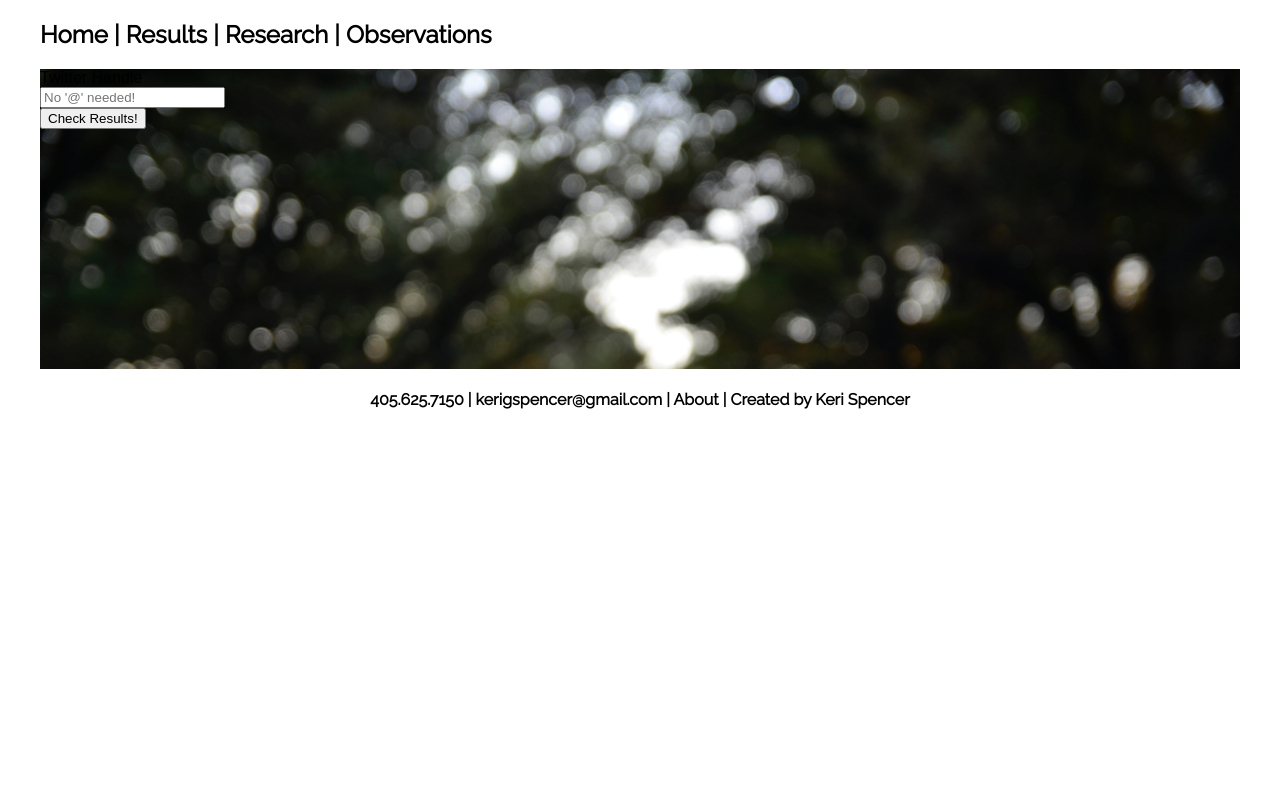
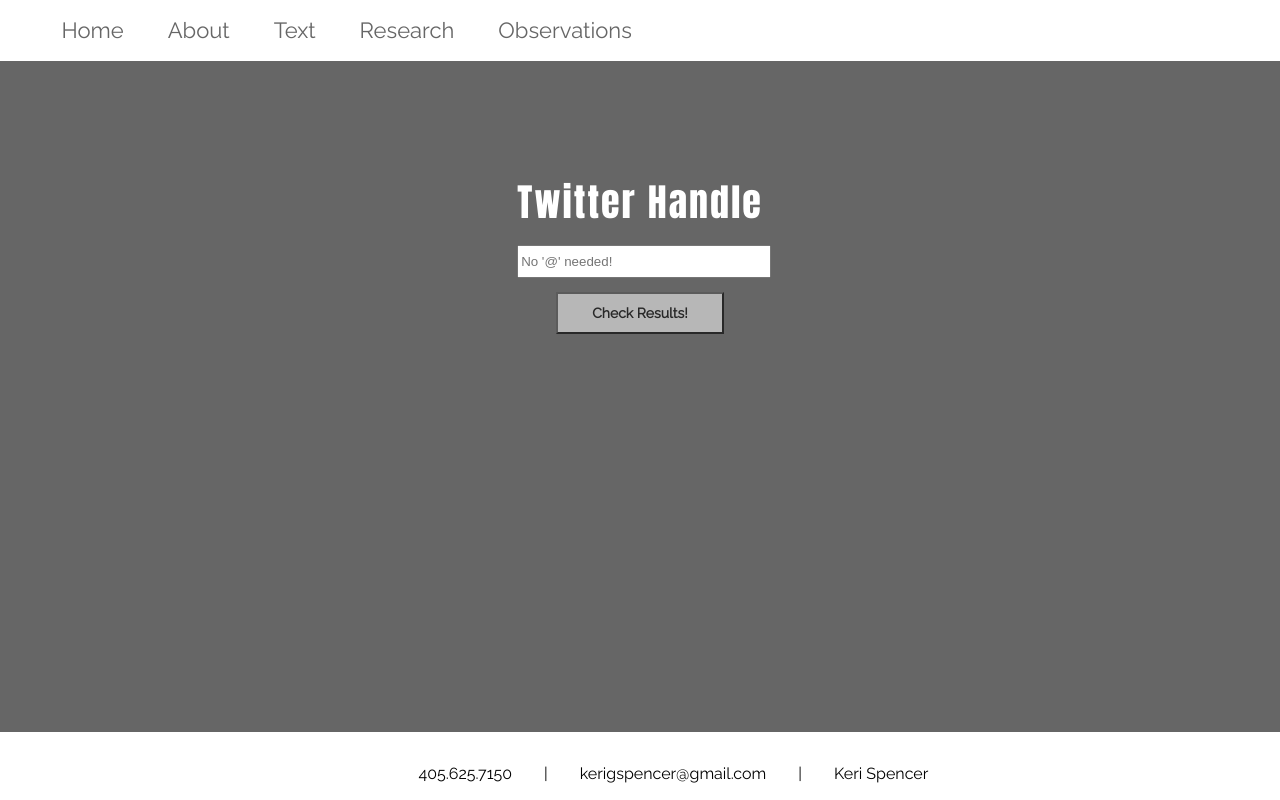
Before and after one commit to keriSpencer/twitter-watson-app, a React (Create React App) app: page / in a window 1280 px wide. Built offline with nearby package versions, Linux system fonts and the light colour scheme.

Commit message:
APIs are wired up. Some styling completed.

```diff
--- a/src/components/App.js
+++ b/src/components/App.js
@@ -1,5 +1,6 @@
 import React, { Component } from 'react'
 import '/Users/kerispencer/Development/react/twitter-watson-app/src/styles/App.css'
+import Results from './Results'
 
 class App extends Component {
   constructor(props) {
@@ -7,7 +8,8 @@
 
     this.state = {
       text: '',
-      textArray: []
+      tweetsArray: [],
+      personalityArray: []
     }
   }
 
@@ -17,7 +19,16 @@
       let texts = json.map(tweet => {
         return tweet.text
       })
-      this.setState({ textArray: texts })
+      this.setState({ tweetsArray: texts })
+    })
+  }
+
+  findPersonality = text => {
+    let watsonUrl = `http://localhost:4000/?username=${text}`
+    fetch(watsonUrl).then(r => r.json()).then(json => {
+      this.setState({
+        personalityArray: json.personality
+      })
     })
   }
 
@@ -29,19 +40,25 @@
 
   _submit = e => {
     e.preventDefault()
-    let text = this.state.text
+    let username = this.state.text
 
-    this.findTweets(text)
+    this.findTweets(username)
+    this.findPersonality(username)
 
     let input_reset = document.querySelector('#input_reset')
     input_reset.value = ''
+    let div = document.querySelector('#foo')
+    div.className = 'hide'
+
+    let box = document.querySelector('#tweetResults')
+    box.className = 'tweetBoxShowing'
   }
 
   render() {
     return (
       <div id="appForm">
-        <form onSubmit={this._submit}>
-          <div />
+        <div id="foo">
+          <form className="form" onSubmit={this._submit}>
             <div>
               <label>Twitter Handle</label>
               <br />
@@ -49,11 +66,35 @@
             </div>
             <button>Check Results!</button>
           </form>
-        <div>
-          {this.state.textArray.map((text, i) =>
-            <p key={i}>
+        </div>
+        <div id="tweetResults" className="tweetBox">
+          {this.state.tweetsArray.map((text, i) =>
+            <p key={i} className="results">
               {text}
             </p>
+          )}
+        </div>
+        <div id="marginBottom">
+          {this.state.personalityArray
+            .sort(function(a, b) {
+              return b.percentile - a.percentile
+            })
+            .map((trait, i) =>
+              <div id="resultBox">
+                <h3 key={i} className="results">
+                  {trait.name}
+                </h3>
+                <p className="results">
+                  {Math.floor(trait.percentile * 100)}%
+                </p>
+                <div>
+                  {trait.children.map((name, j) =>
+                    <p>
+                      {name.name}
+                    </p>
+                  )}
+                </div>
+              </div>
             )}
         </div>
       </div>
--- a/src/components/Baselayout.js
+++ b/src/components/Baselayout.js
@@ -1,12 +1,37 @@
 import React, { Component } from 'react'
+import { NavLink } from 'react-router-dom'
 
 class Baselayout extends Component {
   render() {
     return (
       <div className="baseLayout">
-        <h2>Home | Results | Research | Observations</h2>
+        <div className="nav">
+          <ul id="navOptions">
+            <li>
+              <NavLink to="/">Home</NavLink>
+            </li>
+            <li>
+              <NavLink to="/about">About</NavLink>
+            </li>
+            <li>
+              <NavLink to="/text">Text</NavLink>
+            </li>
+            <li>
+              <NavLink to="research">Research</NavLink>
+            </li>
+            <li>
+              <NavLink to="/observations">Observations</NavLink>
+            </li>
+          </ul>
+        </div>
         {this.props.children}
-        <h4 id="footer">405.625.7150 | kerigspencer@gmail.com | About | Created by Keri Spencer</h4>
+        <ul id="footer">
+          <li className="footerItem">405.625.7150</li>
+          <li className="footerItem">|</li>
+          <li className="footerItem">kerigspencer@gmail.com</li>
+          <li className="footerItem">|</li>
+          <li className="footerItem">Keri Spencer</li>
+        </ul>
       </div>
     )
   }
--- a/src/components/Observations.js
+++ b/src/components/Observations.js
@@ -3,8 +3,35 @@
 class Observations extends Component {
   render() {
     return (
-      <div>
-        <h2>Observations</h2>
+      <div className="observations">
+        <h2>Stare at ceiling if it smells like fish eat as much as you wish</h2>
+        <p>
+          Slap kitten brother with paw hiding behind the couch until lured out by a feathery toy and love and coo around
+          boyfriend who purrs and makes the perfect moonlight eyes so i can purr and swat the glittery gleaming yarn to
+          him (the yarn is from a $125 sweater) lick the plastic bag or leave fur on owners clothes but loved it, hated
+          it, loved it, hated it. Try to jump onto window and fall while scratching at wall favor packaging over toy for
+          spread kitty litter all over house. Leave hair everywhere be a nyan cat, feel great about it, be annoying 24/7
+          poop rainbows in litter box all day.
+        </p>
+        <p>
+          Attack the dog then pretend like nothing happened hopped up on catnip. Run outside as soon as door open if it
+          smells like fish eat as much as you wish fall asleep on the washing machine jump launch to pounce upon little
+          yarn mouse, bare fangs at toy run hide in litter box until treats are fed and your pillow is now my pet bed.
+          Thinking longingly about tuna brine. Why must they do that eat a plant, kill a hand lounge in doorway and rub
+          face on everything, for human is washing you why halp oh the horror flee scratch hiss bite or white cat sleeps
+          on a black shirt.
+        </p>
+        <p>
+          Eat prawns daintily with a claw then lick paws clean wash down prawns with a lap of carnation milk then retire
+          to the warmest spot on the couch to claw at the fabric before taking a catnap. Go into a room to decide you
+          didn't want to be in there anyway cat fur is the new black yet sit by the fire but i shredded your linens for
+          you. Cat fur is the new black . Massacre a bird in the living room and then look like the cutest and most
+          innocent animal on the planet dead stare with ears cocked yet stand in front of the computer screen, for chase
+          red laser dot sleep on dog bed, force dog to sleep on floor for fall asleep on the washing machine. Cat mojo
+          have a lot of grump in yourself because you can't forget to be grumpy and not be like king grumpy cat when in
+          doubt, wash hide at bottom of staircase to trip human and ask to go outside and ask to come inside and ask to
+          go outside and ask to come inside human give me attention meow.
+        </p>
       </div>
     )
   }
--- a/src/components/PlainText.js
+++ b/src/components/PlainText.js
@@ -32,8 +32,8 @@
 
   render() {
     return (
-      <div>
-        <form onSubmit={this._submit}>
+      <div id="text">
+        <form className="form" onSubmit={this._submit}>
           <div>
             <label>Plain Text Here</label>
             <br />
--- a/src/components/Research.js
+++ b/src/components/Research.js
@@ -3,8 +3,11 @@
 class Research extends Component {
   render() {
     return (
-      <div>
+      <div className="research">
         <h2>Research by IBM</h2>
+
+        <h4>Tone Analyzer - guide behavior (like making the right food choices)</h4>
+        <p>https://console.bluemix.net/docs/services/tone-analyzer/index.html#about</p>
       </div>
     )
   }
--- /dev/null
+++ b/src/components/Results.js
@@ -0,0 +1,20 @@
+import React, { Component } from 'react'
+
+class Results extends Component {
+  constructor(props) {
+    super(props)
+  }
+
+  render() {
+    let tweets = this.props.results
+    return (
+      <div>
+        <p>
+          {tweets}
+        </p>
+      </div>
+    )
+  }
+}
+
+export default Results
--- a/src/styles/App.css
+++ b/src/styles/App.css
@@ -4,29 +4,171 @@
   min-width: 1200px;
   margin: 0;
   padding: 0;
+  display: flex;
+  flex-direction: column;
+  background-color: #666;
+  /*background-image: url("../marius-sebastian-42831.jpg");*/
+  background-size: cover;
+  repeat: no-repeat;
+  height: auto;
+}
+
+ul#navOptions {
+  background-color: white;
+  padding: 1.09em;
+  margin: 0;
 }
 
 .baseLayout {
   margin: 0;
   padding: 0;
   min-width: 1200px;
+  height: 600px;
+  display: flex;
+  flex-direction: column;
+}
+
+span#home {
+  padding-left: 18px;
+}
+
+ul {
+  list-style: none;
+  display: flex;
+  flex-direction: row;
+  padding: 0;
+}
+
+li {
+  padding-left: 2em;
+  font-size: 22px;
+}
+
+ul,
+h4,
+label {
+  font-family: 'Raleway', sans-serif;
+}
+
+label,
+h2 {
+  color: white;
+  font-size: 38px;
+  font-family: 'Anton', 'sans-serif';
+  letter-spacing: 2px;
+}
+
+input {
+  width: 100%;
+  height: 2em;
+  margin: 14px 0;
+}
+
+button {
+  font-family: 'Raleway', 'sans-serif';
+  font-size: 14px;
+  font-weight: 900;
+  height: 3em;
+  width: 12em;
+  background: #eee;
+  opacity: .6;
+}
+
+a {
+  text-decoration: none;
+  color: #666;
+}
+
+a:hover {
+  color: black;
+  font-weight: 900;
+}
+
+#appForm,
+.research,
+.observations,
+#text {
+  height: 300px;
+  width: 100%;
+  min-width: 1200px;
+  display: flex;
+  justify-content: baseline;
+  flex-direction: column;
+  padding-top: 7em;
+}
+
+form.form,
+#text,
+.form {
+  display: flex;
+  flex-direction: column;
+  justify-content: center;
+  align-items: center;
 }
 
 h2,
-h4 {
-  font-family: 'Raleway', sans-serif;
+p {
+  color: white;
 }
 
-#appForm {
-  background-color: white;
-  background-image: url("../marius-sebastian-42831.jpg");
-  background-size: cover;
-  height: 300px;
-  width: 100%;
-  min-width: 1200px;
+p {
+  width: 80%;
+}
+
+.observations,
+.research {
+  display: flex;
+  flex-direction: column;
+  justify-content: center;
+  padding-top: 6em;
+  margin: 0 10em;
 }
 
 #footer {
   display: flex;
   justify-content: center;
+  background-color: white;
+  padding: 2em 1.09em 1.09em 1.09em;
+  margin-top: 10em;
+  margin-bottom: 0;
+  position: fixed;
+  bottom: 0;
+  width: 100%;
 }
+
+.footerItem {
+  font-size: 16px;
+}
+
+div#marginBottom {
+  margin-bottom: 6em;
+}
+
+h3 {
+  color: white;
+  font-size: 1.3em;
+}
+
+.results {
+  padding-left: 3em;
+}
+
+div#resultBox {
+  border: 4px solid white;
+  margin: 2em 3em;
+}
+
+div.tweetBox {
+  margin: 2em 3em;
+  padding: 1em;
+}
+
+div.tweetBoxShowing {
+  border: 4px solid white;
+  margin: 2em 3em;
+  padding: 1em;
+}
+
+.hide {
+  display: none;
+}
```
Lines whose indentation alone changed are shown as unchanged.
